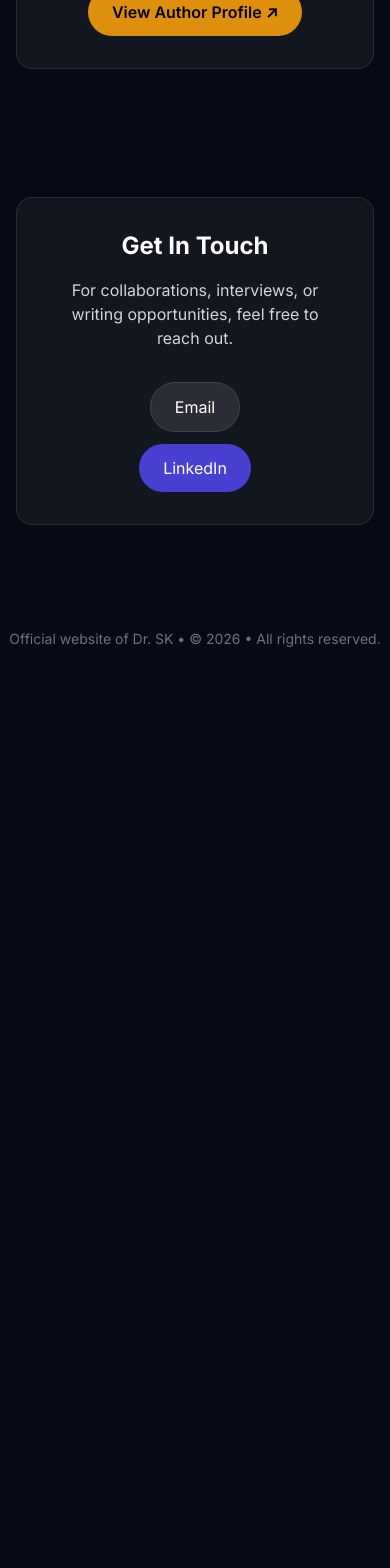
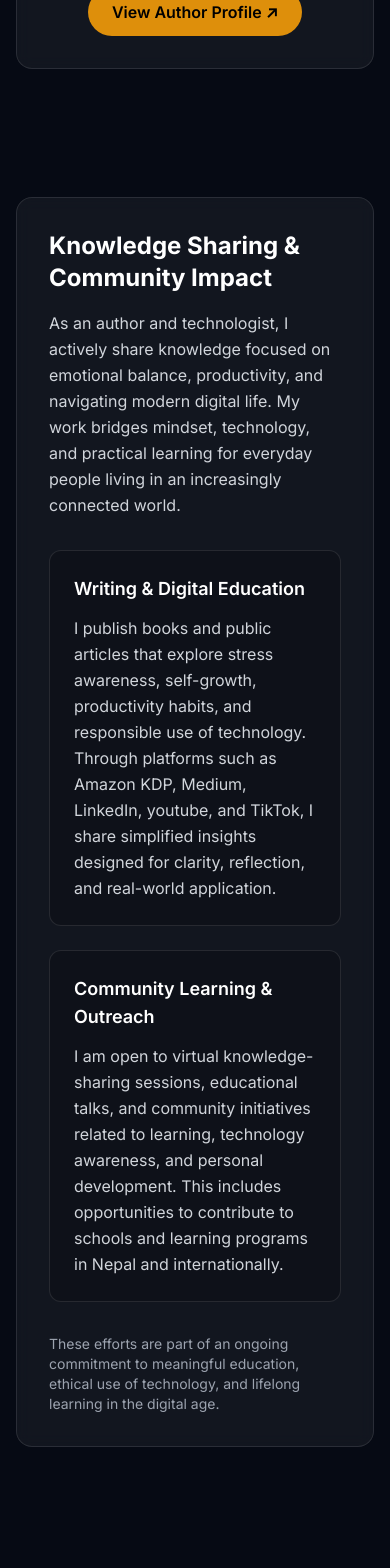
Before and after one commit to sagar1008kc/drsk, a Next.js app: page / in a window 390 px wide. Shown: the part 4360-5928 px from the top of the page. Before the commit the page ends 5049 px from the top, so only its background shows below. Built offline with nearby package versions, Linux system fonts and the light colour scheme.

Commit message:
section added

```diff
--- a/src/app/page.tsx
+++ b/src/app/page.tsx
@@ -32,6 +32,7 @@ const sections = [
   { id: 'links', label: 'Links' },
   { id: 'certifications', label: 'Education' },
   { id: 'books', label: 'Books' },
+  { id: 'impact', label: 'Impact' },
   { id: 'contact', label: 'Contact' },
 ];
 
@@ -359,7 +360,62 @@ export default function Home() {
           </motion.div>
         </div>
       </section>
+{/* Knowledge Sharing & Community Impact */}
+<section id="impact" className="py-16">
+  <div className="mx-auto max-w-6xl px-4">
+    <motion.div
+      initial="hidden"
+      whileInView="visible"
+      viewport={{ once: true, amount: 0.2 }}
+      variants={fadeUp}
+      transition={{ duration: 0.55 }}
+      className="rounded-2xl border border-white/10 bg-white/5 backdrop-blur p-8 md:p-10"
+    >
+      <h2 className="text-2xl md:text-3xl font-bold">
+        Knowledge Sharing & Community Impact
+      </h2>
 
+      <p className="mt-4 text-gray-300 max-w-3xl leading-relaxed">
+        As an author and technologist, I actively share knowledge focused on
+        emotional balance, productivity, and navigating modern digital life.
+        My work bridges mindset, technology, and practical learning for everyday
+        people living in an increasingly connected world.
+      </p>
+
+      <div className="mt-8 grid grid-cols-1 md:grid-cols-2 gap-6">
+        <div className="rounded-xl border border-white/10 bg-black/20 p-6">
+          <h3 className="text-lg font-semibold text-white">
+            Writing & Digital Education
+          </h3>
+          <p className="mt-3 text-gray-300 leading-relaxed">
+            I publish books and public articles that explore stress awareness,
+            self-growth, productivity habits, and responsible use of technology.
+            Through platforms such as Amazon KDP,  Medium, LinkedIn, youtube, and TikTok, I share
+            simplified insights designed for clarity, reflection, and real-world
+            application.
+          </p>
+        </div>
+
+        <div className="rounded-xl border border-white/10 bg-black/20 p-6">
+          <h3 className="text-lg font-semibold text-white">
+            Community Learning & Outreach
+          </h3>
+          <p className="mt-3 text-gray-300 leading-relaxed">
+            I am open to virtual knowledge-sharing sessions, educational talks,
+            and community initiatives related to learning, technology awareness,
+            and personal development. This includes opportunities to contribute
+            to schools and learning programs in Nepal and internationally.
+          </p>
+        </div>
+      </div>
+
+      <p className="mt-8 text-sm text-gray-400 max-w-3xl">
+        These efforts are part of an ongoing commitment to meaningful education,
+        ethical use of technology, and lifelong learning in the digital age.
+      </p>
+    </motion.div>
+  </div>
+</section>
       {/* Contact */}
       <section id="contact" className="py-16">
         <div className="mx-auto max-w-6xl px-4">
```
